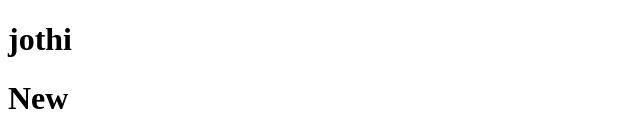
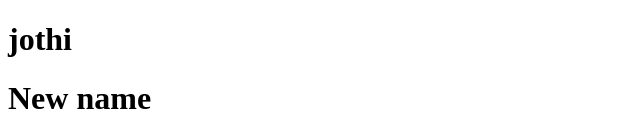
Before and after one commit to jothipriyasrinivasan/project, a plain HTML site: page index.html in a window 1280 px wide. Shown: the top 138 px of the page, without its empty margins (0-640 px from the left). Drawn offline with Linux system fonts and the light colour scheme.

Commit message:
added new name

```diff
--- a/index.html
+++ b/index.html
@@ -7,7 +7,7 @@
 </head>
 <body>
  <h1>jothi</h1>
- <h1>New </h1>
+ <h1>New name </h1>
  <img width="200px" src="profile.jpg" alt="">
  <p>my profile text</p>
 </body>
```
